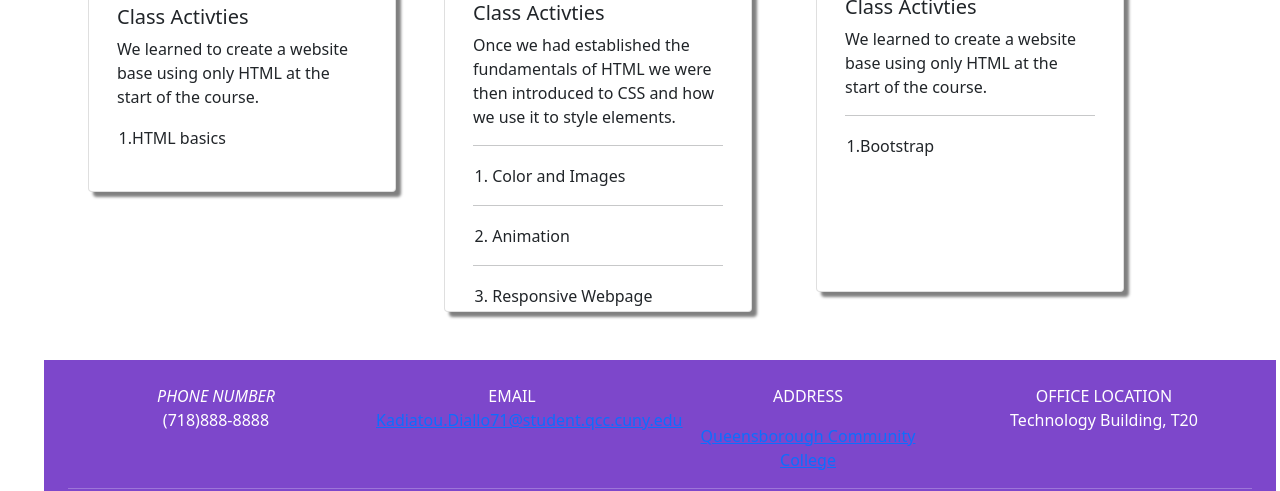
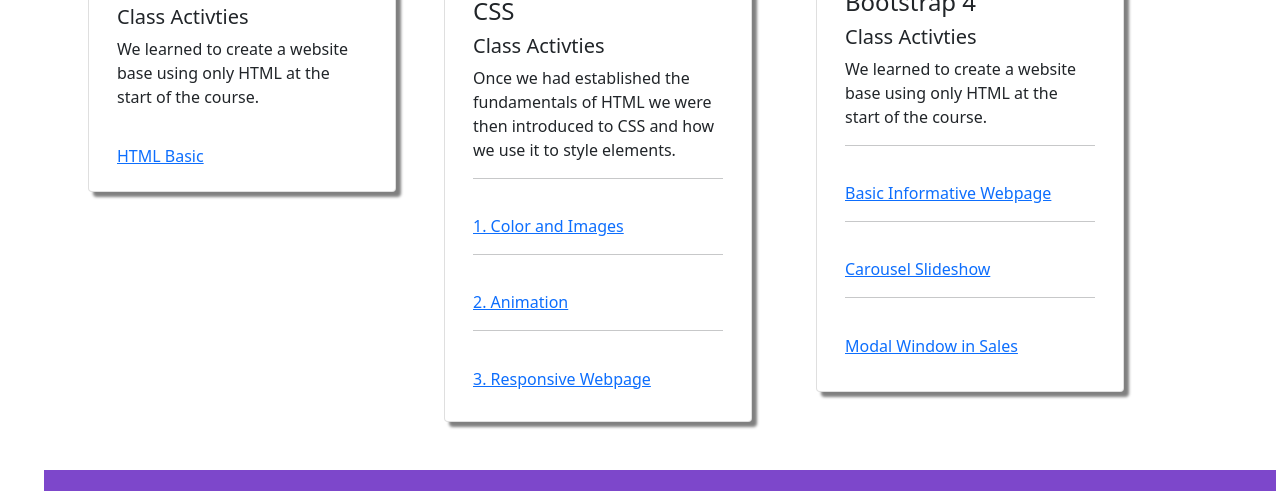
Before and after one commit to QCCkadiatou/QCCkadiatou.g, a plain HTML site: page index.html in a window 1280 px wide. Shown: the part 1657-2148 px from the top of the page. Drawn offline with nearby package versions, Linux system fonts and the light colour scheme.

Commit message:
Update index.html

```diff
--- a/index.html
+++ b/index.html
@@ -60,7 +60,7 @@
 </div>
 <br>
 <figure>
-  <h2 class="template1">Web Technology Projects </h2></figure>
+  <h2 class="template1" id="projects">Web Technology Projects </h2></figure>
   <div class="carousel slide d-block mx-auto" data-bs-ride="carousel" style="width:60%;" id="slideshow">
     <div class="carousel-inner">
       <div class="carousel-item active">
@@ -70,12 +70,13 @@
     <p>This course taught me alot and I have learned so much using web design, HTML, CSS, and Bootstrap, patterns and publish them to through the internet.</p>
   </div>
   </div>
-  <div class="carousel-item">
+  <div class="carousel-item" >
     <img src="download.jpg" alt="image of HTML" style="width:100%;">
+
   <div class="carousel-caption bg-dark" style="opacity:0.7;">
     <h5>HTML</h5>
     <p>We learned to create a website base using only HTML at the start of the course.</p>
-  </div>
+  </div></a>
   </div>
   <div class="carousel-item">
     <img src="tech.jpg" alt="image of CSS" style="width:100%;">
@@ -116,7 +117,7 @@
 <br>
 <br>
 <figure>
-  <h2 class="template2">Class Activities </h2></figure>
+  <h2 class="template2" id="activities">Class Activities </h2></figure>
  <!-- cards and carousel -->
 <div class="cactivity mt-5 p-2 text-white text-center">
 <p style="font-size:1.5em; padding:5px;"><b> Class Activities </b></p>
@@ -128,39 +129,45 @@
   <div class="card-body">
     <h4>HTML</h4>
     <h5>Class Activties</h5>
+
     <p>We learned to create a website base using only HTML at the start of the course.</p>
-    <p style="padding:0.1em;">1.HTML basics</p>
+    <p style="padding:0.1em;"></p> <a href="file:///C:/Users/Kadiatou/Desktop/Class%20Activity%202/Kadiatou-%20activity2/activity2.html" target="_blank">HTML Basic</a>
+
 </div>
 </div>
 <!-- card 2 -->
-<div class="card col-lg-3 col-md-6 cardhtml" style="margin-left:3em;  height:520px;">
+<div class="card col-lg-3 col-md-6 cardhtml" style="margin-left:3em;  height:630px;">
   <img src="css.jpg" alt="Image of CSS" title="CSS" style="height:30%; padding:1em;">
   <div class="card-body">
     <h4>CSS</h4>
     <h5>Class Activties</h5>
     <p>Once we had established the fundamentals of HTML we were then introduced to CSS and how we use it to style elements.</p>
     <hr>
-    <p style="padding:0.1em;">1. Color and Images </p>
+    <p style="padding:0.1em;"></p> <a href="file:///C:/Users/Kadiatou/Desktop/Kadiatou-Activity%203/Kadiatou-Activity%203/homework.html" target="_blank">1. Color and Images </a>
 <hr>
-<p style="padding:0.1em;">2. Animation</p>
+<p style="padding:0.1em;"></p><a href="file:///C:/Users/Kadiatou/Downloads/Diallo-%20activity5/animation1.html" target="_blank">2. Animation </a>
 <hr>
-<p style="padding:0.1em;">3. Responsive Webpage</p>
+<p style="padding:0.1em;"></p><a href="file:///C:/Users/Kadiatou/Desktop/Kadiatou%20Diallo-Activty%206/responsive.html" target="_blank">3. Responsive Webpage</a>
   </div>
 </div>
 <!-- card 3 -->
-<div class="card col-lg-3 col-md-6 cardhtml" style="margin-left:4em;  height:500px;">
+<div class="card col-lg-3 col-md-6 cardhtml" style="margin-left:4em;  height:600px;">
   <img src="bootstrap.jpg" alt="Image of Bootstrap" title="Bootstrap" style="height:30%; padding:1em;">
   <div class="card-body">
     <h4>Bootstrap 4</h4>
     <h5>Class Activties</h5>
     <p>We learned to create a website base using only HTML at the start of the course.</p>
     <hr>
-    <p style="padding:0.1em;">1.Bootstrap</p>
+    <p style="padding:0.1em;"></p><a href="file:///C:/Users/Kadiatou/Desktop/Activity%207-Diallo/simple%20informative.html" target="_blank">Basic Informative Webpage</a>
+    <hr>
+    <p style="padding:0.1em;"></p><a href="file:///C:/Users/Kadiatou/Desktop/Slideshow/slideshow.html" target="_blank">Carousel Slideshow</a>
+    <hr>
+    <p style="padding:0.1em;"></p><a href="file:///C:/Users/Kadiatou/Desktop/Project%202%20Kadiatou%20Diallo/Project2%20Kadiatou%20Diallo/Activity%2010-Kadiatou%20Diallo/modal.html" target="_blank">Modal Window in Sales</a>
   </div>
 </div>
 
 <!-- FOOTER -->
-<footer class="footer row mt-5 p-4  text-white text-center">
+<footer class="footer row mt-5 p-4  text-white text-center" id="contact">
 <div class="col-lg-3 col-md-6 col-sm-6">
 <p><i>PHONE NUMBER</i><br> (718)888-8888 </p>
 </div>
```
Lines whose indentation alone changed are shown as unchanged.
